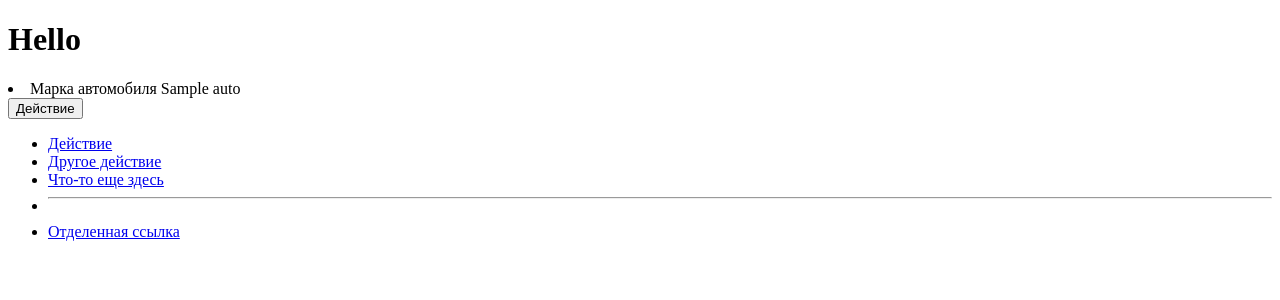
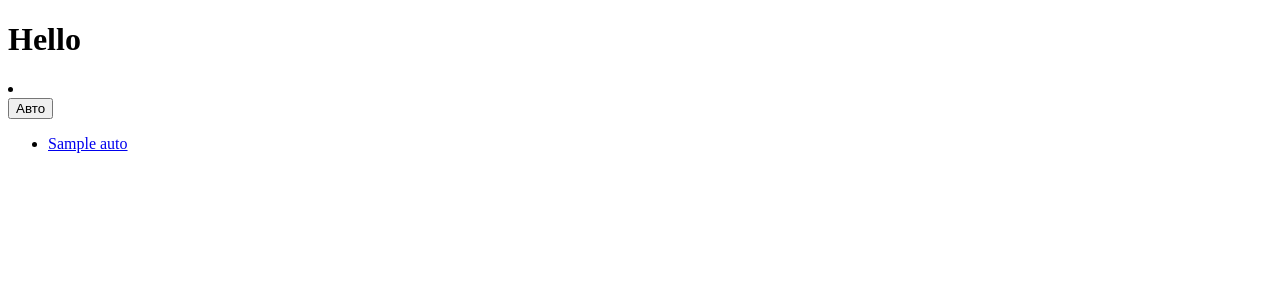
Before and after one commit to PavlovMaximYurevich/auto, a Django app: template auto/templates/cars/base.html in a window 1280 px wide. Shown: the top 300 px of the page. Run offline with Django 4.2, Linux system fonts and the light colour scheme; the template is opened without the code that fills it: most values are stand-ins (such as "Sample title", 1, 10 or a date in 2020).

Commit message:
bootstrap

```diff
--- a/auto/templates/cars/base.html
+++ b/auto/templates/cars/base.html
@@ -1,4 +1,4 @@
-<!--{% load static %}-->
+{% load static %}
 <!DOCTYPE html>
 <html lang="ru">
 <h1>
@@ -9,24 +9,20 @@
         {% block content %}
             {% for md in auto %}
                 <li>
-                    Марка автомобиля {{ md }}
+<!--                    Марка автомобиля {{ md }}-->
+                    <div class="btn-group">
+                        <button type="button" class="btn btn-danger dropdown-toggle" data-bs-toggle="dropdown" aria-expanded="false">
+                            Авто
+                        </button>
+                        <ul class="dropdown-menu">
+                            {% for name_auto in md %}
+                                <li><a class="dropdown-item" href="#">{{ name_auto }}</a></li>
+                            {% endfor %}
+                        </ul>
+                    </div>
                 </li>
             {% endfor %}
         {% endblock %}
     </main>
   </body>
 </html>
-
-
-<div class="btn-group">
-  <button type="button" class="btn btn-danger dropdown-toggle" data-bs-toggle="dropdown" aria-expanded="false">
-    Действие
-  </button>
-  <ul class="dropdown-menu">
-    <li><a class="dropdown-item" href="#">Действие</a></li>
-    <li><a class="dropdown-item" href="#">Другое действие</a></li>
-    <li><a class="dropdown-item" href="#">Что-то еще здесь</a></li>
-    <li><hr class="dropdown-divider"></li>
-    <li><a class="dropdown-item" href="#">Отделенная ссылка</a></li>
-  </ul>
-</div>
```
